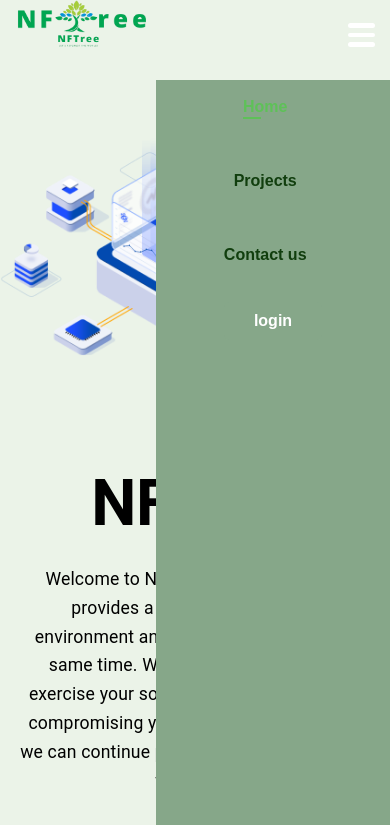
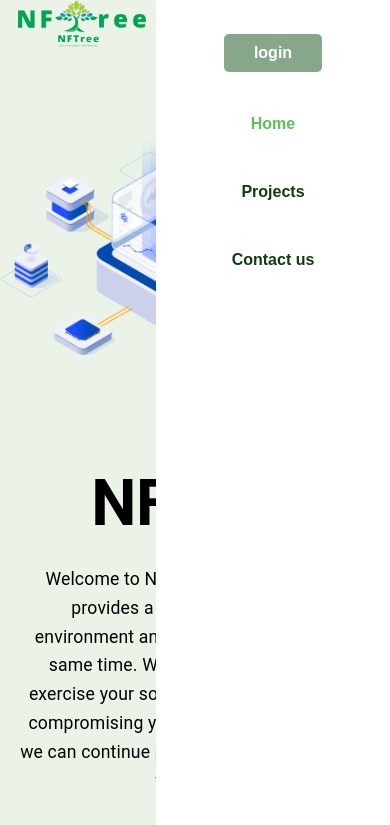
Before and after one commit to ankitbajpai65/NFTree, a React (Vite) app: page / in a window 390 px wide. Shown: the top 825 px of the page. Built offline with nearby package versions, Linux system fonts and the light colour scheme.

Commit message:
responsive nav

```diff
--- a/src/Components/Navbar/Navbar.css
+++ b/src/Components/Navbar/Navbar.css
@@ -129,14 +129,41 @@ nav {
     display: flex;
   }
   .navItems {
+    user-select: none;
     position: absolute;
     flex-direction: column;
     right: 0px;
-    top: 80px;
     gap: 20px;
-    background: #86a789;
+    background: white;
+    padding-top: 100px;
     height: 100vh;
     width: 60vw;
     justify-content: flex-start;
+    text-align: center;
+  }
+
+  .navItems li {
+    padding: 15px 0px;
+    width: 100%;
+  }
+
+  .active::after {
+    display: none;
+  }
+
+  .submenus ul {
+    position: relative;
+    background: white;
+    box-shadow: none;
+    width: 100%;
+  }
+
+  .submenus ul li p {
+    color: #11443c;
+  }
+
+  .loginBtn {
+    position: relative;
+    top: -270px;
   }
 }
--- a/src/Components/Projects/OngoingProject/OngoingProjectCard.jsx
+++ b/src/Components/Projects/OngoingProject/OngoingProjectCard.jsx
@@ -1,21 +1,17 @@
-import React from 'react';
-import {
-    Card,
-    CardContent,
-    CardMedia,
-    Typography,
-} from "@mui/material";
-import { useNavigate } from 'react-router-dom';
+import React from "react";
+import { Card, CardContent, CardMedia, Typography } from "@mui/material";
+import { useNavigate } from "react-router-dom";
 
 const OngoingProjectCard = ({ id }) => {
   const navigate = useNavigate();
-    console.log(id)
+  console.log(id);
   return (
-        <Card sx={{
+    <Card
+      sx={{
         maxWidth: 345,
-            cursor: 'pointer'
+        cursor: "pointer",
       }}
-            onClick={() => navigate(`/completed_projects/${id + 1}`)}
+      onClick={() => navigate(`/ongoing_projects/${id + 1}`)}
     >
       <CardMedia
         component="img"
@@ -28,7 +24,8 @@ const OngoingProjectCard = ({ id }) => {
           Project Title
         </Typography>
         <Typography variant="body2" color="text.secondary">
-                    Lorem ipsum, dolor sit amet consectetur adipisicing elit. Vero architecto assumenda adipisci officiis harum iste
+          Lorem ipsum, dolor sit amet consectetur adipisicing elit. Vero
+          architecto assumenda adipisci officiis harum iste
         </Typography>
       </CardContent>
       {/* <CardActions>
@@ -36,7 +33,7 @@ const OngoingProjectCard = ({ id }) => {
                 <Button size="small">Learn More</Button>
             </CardActions> */}
     </Card>
-    )
-}
+  );
+};
 
-export default OngoingProjectCard
+export default OngoingProjectCard;
```
Lines whose indentation alone changed are shown as unchanged.
